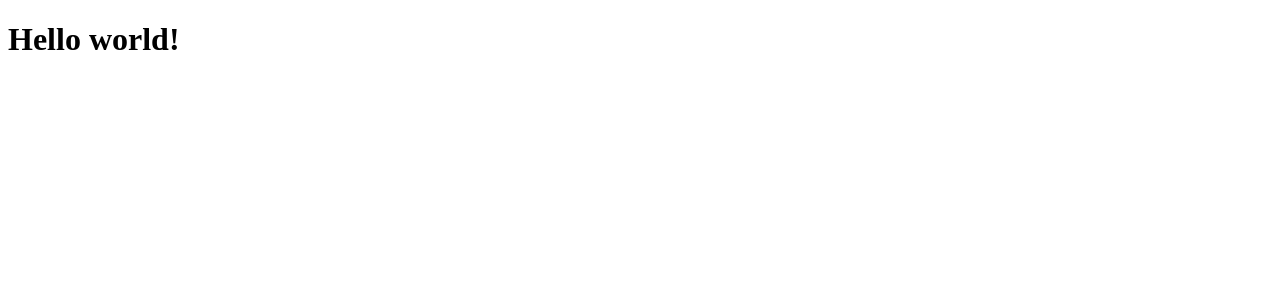
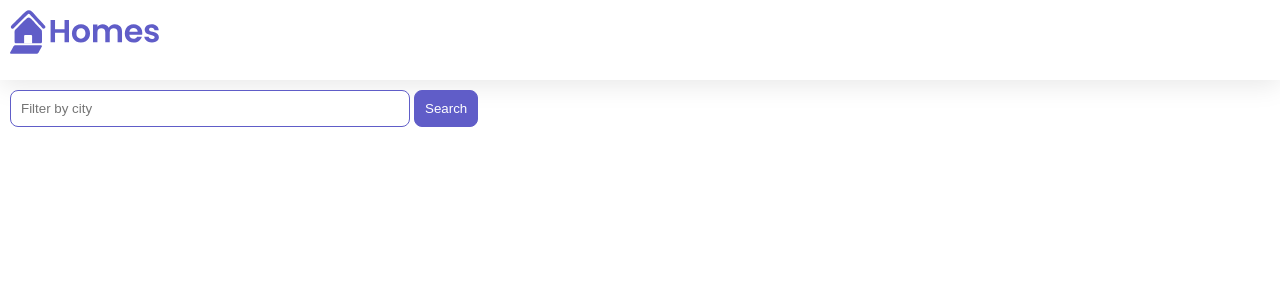
Before and after one commit to AndrewWilborn/first-app, an Angular app: page / in a window 1280 px wide. Shown: the top 300 px of the page. Built offline with nearby package versions, Linux system fonts and the light colour scheme.

Commit message:
ADDED home component

```diff
--- /dev/null
+++ b/src/app/app.component.css
@@ -0,0 +1,12 @@
+:host {
+  --content-padding: 10px;
+}
+header {
+  display: block;
+  height: 60px;
+  padding: var(--content-padding);
+  box-shadow: 0px 5px 25px var(--shadow-color);
+}
+.content {
+  padding: var(--content-padding);
+}
--- a/src/app/app.component.ts
+++ b/src/app/app.component.ts
@@ -1,8 +1,22 @@
 import { Component } from '@angular/core';
+import { HomeComponent } from './home/home.component';
 
 @Component({
   selector: 'app-root',
-  template: `<h1>Hello world!</h1>`
+  standalone: true,
+  imports: [
+    HomeComponent,
+  ],
+  template: `<main>
+  <header class="brand-name">
+    <img class="brand-logo" src="/assets/logo.svg" alt="logo" aria-hidden="true">
+  </header>
+  <section class="content">
+    <app-home></app-home>
+  </section>
+</main>
+`,
+  styleUrls: ['./app.component.css'],
 })
 export class AppComponent {
   title = 'homes';
--- /dev/null
+++ b/src/app/home/home.component.css
@@ -0,0 +1,40 @@
+.results {
+  display: grid;
+  column-gap: 14px;
+  row-gap: 14px;
+  grid-template-columns: repeat(auto-fill, minmax(400px, 400px));
+  margin-top: 50px;
+  justify-content: space-around;
+}
+
+input[type="text"] {
+  border: solid 1px var(--primary-color);
+  padding: 10px;
+  border-radius: 8px;
+  margin-right: 4px;
+  display: inline-block;
+  width: 30%;
+}
+
+button {
+  padding: 10px;
+  border: solid 1px var(--primary-color);
+  background: var(--primary-color);
+  color: white;
+  border-radius: 8px;
+}
+
+@media (min-width: 500px) and (max-width: 768px) {
+  .results {
+      grid-template-columns: repeat(2, 1fr);
+  }
+  input[type="text"] {
+      width: 70%;
+  }
+}
+
+@media (max-width: 499px) {
+  .results {
+      grid-template-columns: 1fr;
+  }
+}
--- /dev/null
+++ b/src/app/home/home.component.ts
@@ -0,0 +1,20 @@
+import { Component } from '@angular/core';
+import { CommonModule } from '@angular/common';
+
+@Component({
+  selector: 'app-home',
+  standalone: true,
+  imports: [CommonModule],
+  template: `
+    <section>
+      <form>
+        <input type="text" placeholder="Filter by city">
+        <button class="primary" type="button">Search</button>
+      </form>
+    </section>
+  `,
+  styleUrls: ['./home.component.css']
+})
+export class HomeComponent {
+
+}
--- a/src/index.html
+++ b/src/index.html
@@ -6,6 +6,9 @@
   <base href="/">
   <meta name="viewport" content="width=device-width, initial-scale=1">
   <link rel="icon" type="image/x-icon" href="favicon.ico">
+  <link rel="preconnect" href="https://fonts.googleapis.com">
+  <link rel="preconnect" href="https://fonts.gstatic.com" crossorigin>
+  <link href="https://fonts.googleapis.com/css2?family=Be+Vietnam+Pro:ital,wght@0,400;0,700;1,400;1,700&display=swap" rel="stylesheet">
 </head>
 <body>
   <app-root></app-root>
--- a/src/main.ts
+++ b/src/main.ts
@@ -1,7 +1,6 @@
-import { platformBrowserDynamic } from '@angular/platform-browser-dynamic';
+import { bootstrapApplication,provideProtractorTestingSupport } from '@angular/platform-browser';
+import { AppComponent } from './app/app.component';
 
-import { AppModule } from './app/app.module';
-
-
-platformBrowserDynamic().bootstrapModule(AppModule)
+bootstrapApplication(AppComponent,
+    {providers: [provideProtractorTestingSupport()]})
   .catch(err => console.error(err));
--- a/src/styles.css
+++ b/src/styles.css
@@ -1 +1,22 @@
-/* You can add global styles to this file, and also import other style files */
+* {
+  margin: 0;
+  padding: 0;
+}
+
+body {
+  font-family: 'Be Vietnam Pro', sans-serif;
+}
+:root {
+  --primary-color: #605DC8;
+  --secondary-color: #8B89E6;
+  --accent-color: #e8e7fa;
+  --shadow-color: #E8E8E8;
+}
+
+button.primary {
+  padding: 10px;
+  border: solid 1px var(--primary-color);
+  background: var(--primary-color);
+  color: white;
+  border-radius: 8px;
+}
```
Also changed, not shown: src/app/app.module.ts (deleted, +0 -16 lines), src/assets/location-pin.svg (added), src/assets/logo.svg (added).
